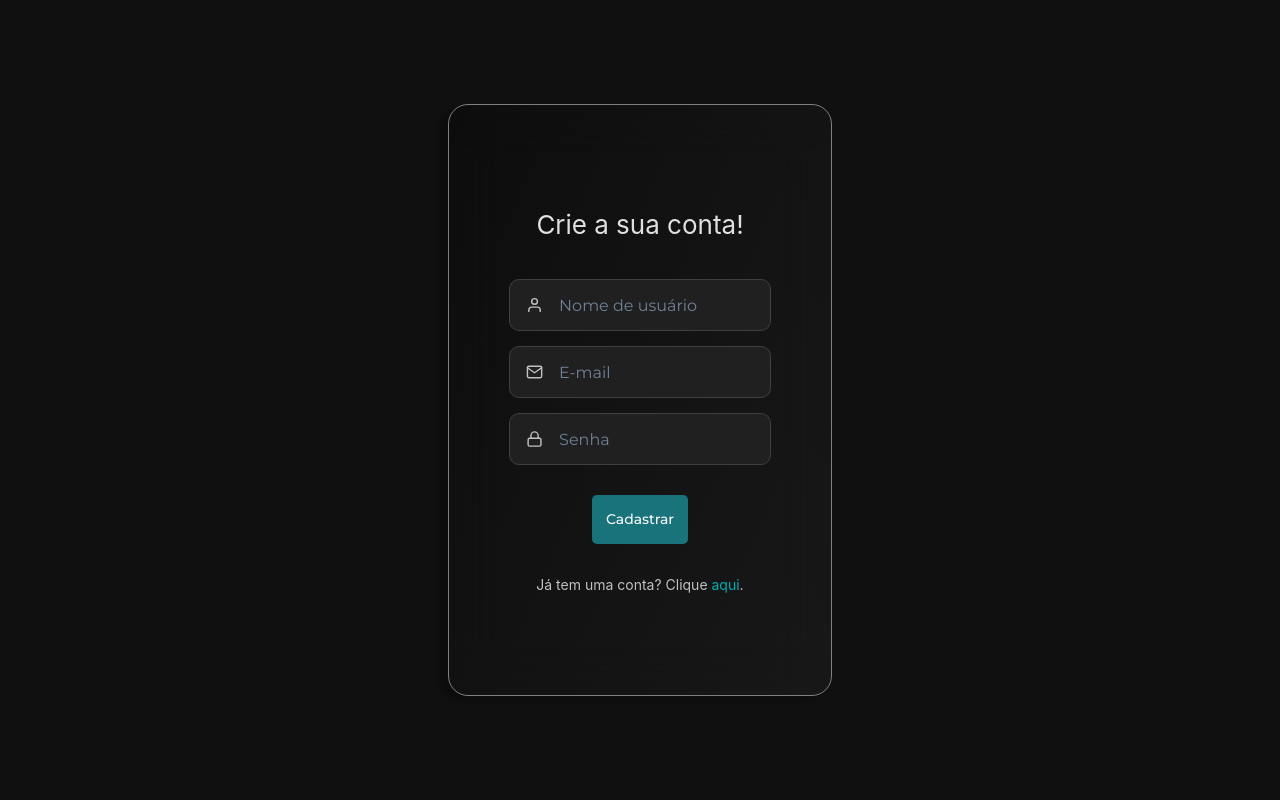
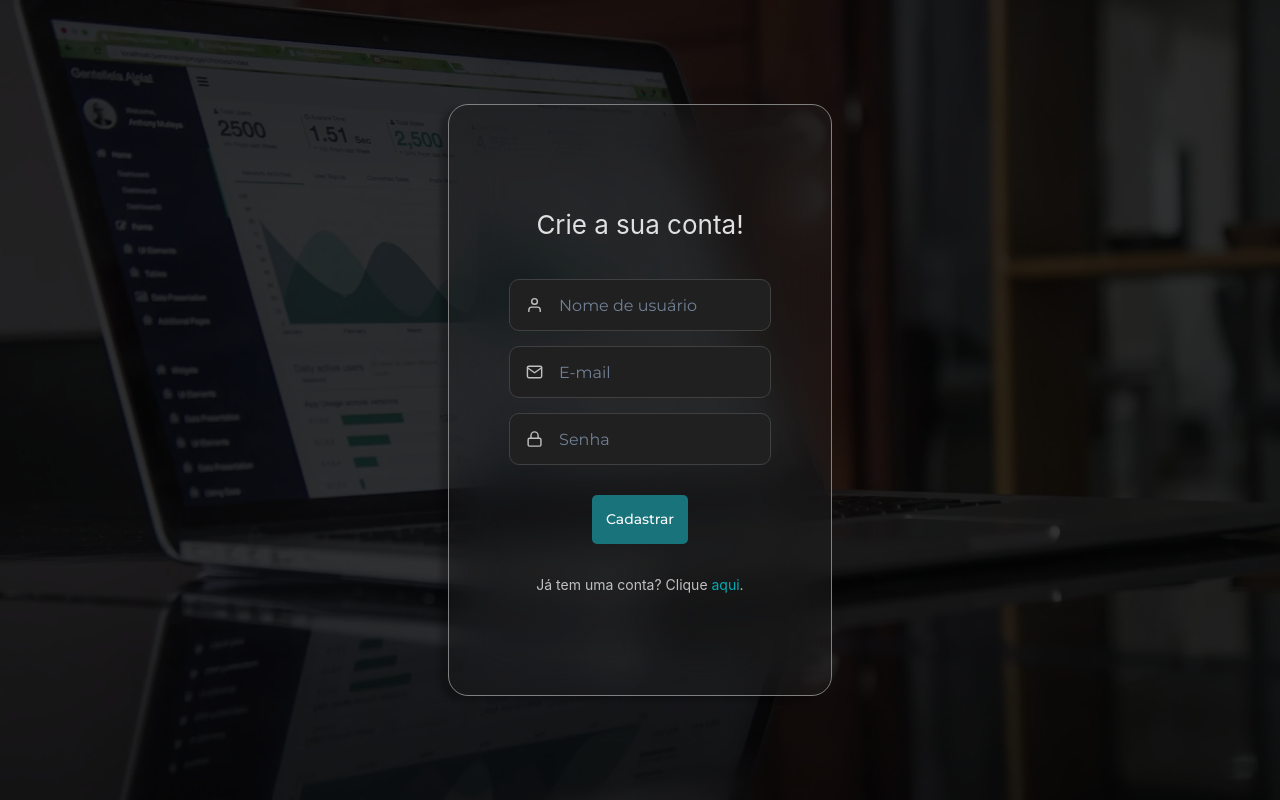
Before and after one commit to adriancampana1/sistema-de-gestao-frontend, a React (Vite) app: page /register in a window 1280 px wide. Built offline with nearby package versions, Linux system fonts and the light colour scheme.

Commit message:
feat: signup page

```diff
--- a/src/pages/SignUp/styles.js
+++ b/src/pages/SignUp/styles.js
@@ -11,7 +11,6 @@ export const Container = styled.div`
     justify-content: center;
 
     height: 100vh;
-    background-color: ${({ theme }) => theme.COLORS.BACKGROUND_850};
 `;
 
 export const Background = styled.div`
```
